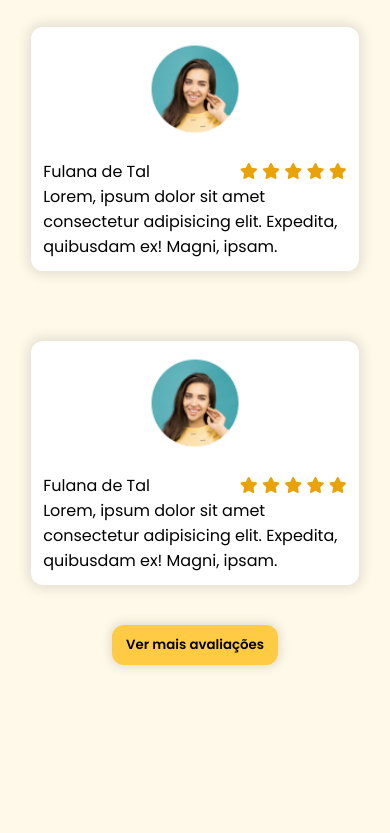
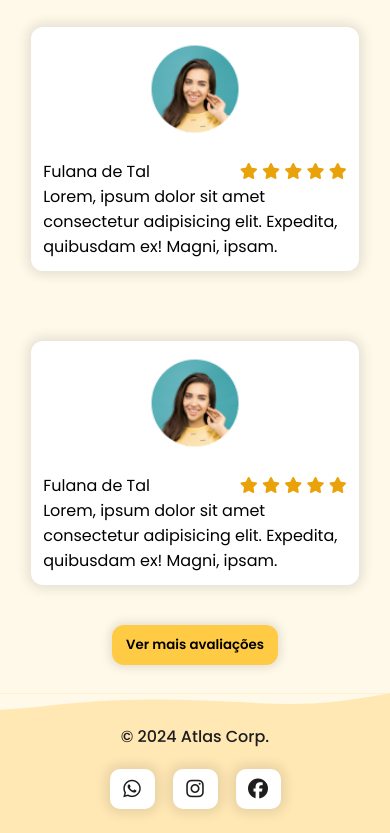
Before and after one commit to FerreiraArth/LandingPage, a plain HTML site: page index.html in a window 390 px wide. Shown: the part 3378-4211 px from the top of the page. Before the commit the page ends 4071 px from the top, so only its background shows below. Drawn offline with nearby package versions, Linux system fonts and the light colour scheme.

Commit message:
footer - html, css, responsive

```diff
--- a/index.html
+++ b/index.html
@@ -5,11 +5,7 @@
     <link rel="stylesheet" href="https://cdnjs.cloudflare.com/ajax/libs/font-awesome/6.5.2/css/all.min.css" integrity="sha512-SnH5WK+bZxgPHs44uWIX+LLJAJ9/2PkPKZ5QiAj6Ta86w+fsb2TkcmfRyVX3pBnMFcV7oQPJkl9QevSCWr3W6A==" crossorigin="anonymous" referrerpolicy="no-referrer" /> <!--Link para usar icones(font-awesome/cdn)-->
     <script src="https://cdnjs.cloudflare.com/ajax/libs/jquery/3.7.1/jquery.min.js" integrity="sha512-v2CJ7UaYy4JwqLDIrZUI/4hqeoQieOmAZNXBeQyjo21dadnwR+8ZaIJVT8EE2iyI61OV8e6M8PP2/4hpQINQ/g==" crossorigin="anonymous" referrerpolicy="no-referrer"></script> <!--JQuery CDN-->
 
-    <link rel="stylesheet" href="src/style/header.css">
     <link rel="stylesheet" href="src/style/style.css">
-    <link rel="stylesheet" href="src/style/home.css">
-    <link rel="stylesheet" href="src/style/menu.css">
-    <link rel="stylesheet" href="src/style/testimonials.css">
 
     <meta charset="UTF-8">
     <meta name="viewport" content="width=device-width, initial-scale=1.0">
@@ -307,7 +303,26 @@
     </main>
 
     <footer>
+        <img src="src/image/wave.svg" alt="">
 
+        <div id="footer-items">
+            <span id="copyright">
+                &copy 2024 Atlas Corp.
+            </span>
+
+            <div class="social-media-buttons">
+                <a href="#">
+                    <i class="fa-brands fa-whatsapp"></i>
+                </a>
+                <a href="#">
+                    <i class="fa-brands fa-instagram"></i>
+                </a>
+                <a href="#">
+                    <i class="fa-brands fa-facebook"></i>
+                </a>
+            </div>
+
+        </div>
     </footer>
 
 <script src="src/Javascript/script.js"></script>
--- /dev/null
+++ b/src/style/footer.css
@@ -0,0 +1,22 @@
+footer {
+    background-color: #ffe8b4;
+}
+
+#footer-items {
+    display: flex;
+    justify-content: space-between;
+    padding: 0 8% 24px 8%;
+    align-items: center;
+}
+
+#copyright{
+    color: #1d1d1d;
+    font-weight: 500;
+}
+
+@media screen and (max-width: 600px) {
+    #footer-items {
+        flex-direction: column;
+        gap: 20px;
+    }
+}
--- a/src/style/style.css
+++ b/src/style/style.css
@@ -1,4 +1,9 @@
 @import url('https://fonts.googleapis.com/css2?family=Courgette&family=Dancing+Script:wght@700&family=Fjalla+One&family=Indie+Flower&family=Kanit:wght@600&family=Open+Sans:wght@300;400;500&family=Passion+One&family=Poppins:ital,wght@0,100;0,200;0,300;0,400;0,500;0,600;0,700;0,800;0,900;1,100;1,200;1,300;1,400;1,500;1,600;1,700;1,800;1,900&display=swap');
+@import url(header.css);
+@import url(home.css);
+@import url(menu.css);
+@import url(testimonials.css);
+@import url(footer.css);
 
 * {
     font-family: 'Poppins', sans-serif;
```
